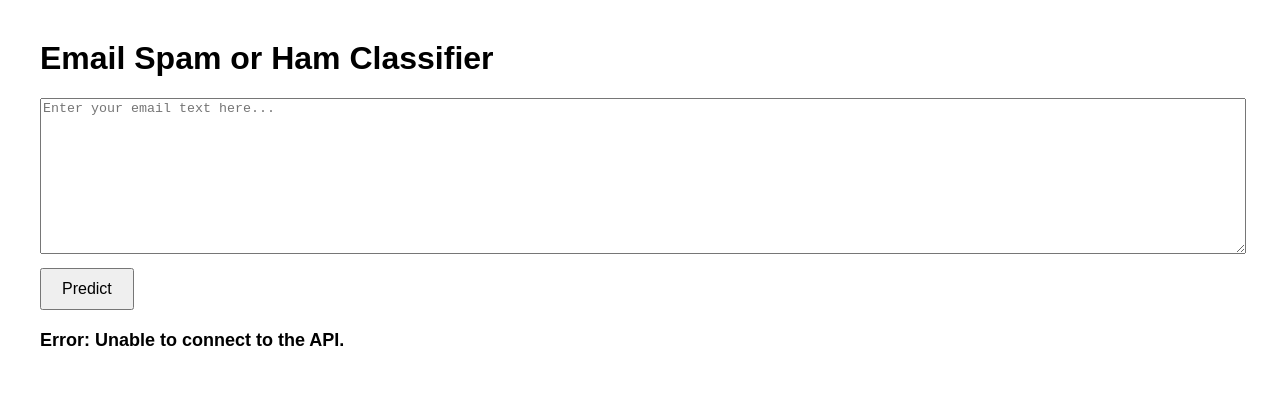
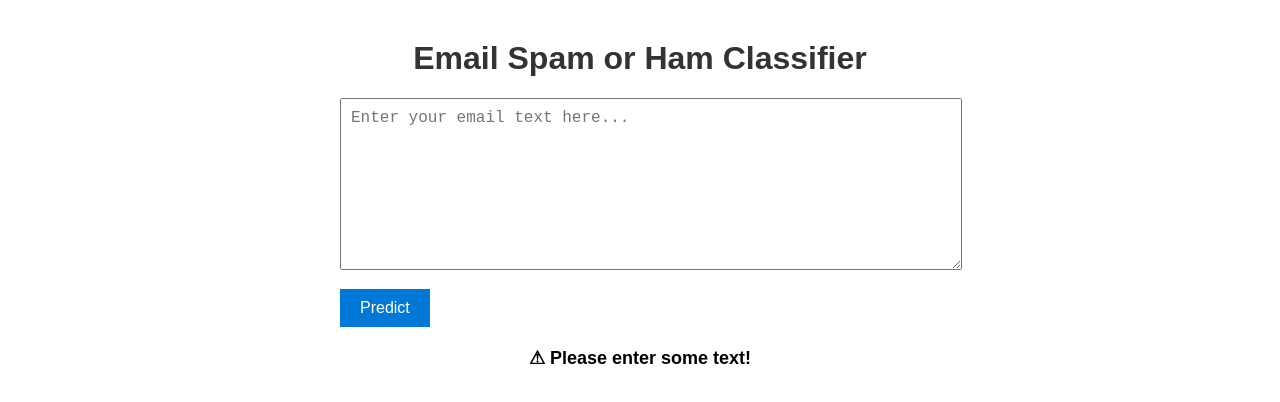
Before and after one commit to jahnavikantheti/email-spam-ham1, a plain HTML site: page frontend/index.html in a window 1280 px wide. Both pictures are taken after a click on the button "Predict". Drawn offline with Linux system fonts and the light colour scheme; no server answers.

Commit message:
files updated

```diff
--- a/frontend/index.html
+++ b/frontend/index.html
@@ -3,33 +3,54 @@
 
 <head>
     <meta charset="UTF-8">
+    <meta name="viewport" content="width=device-width, initial-scale=1.0">
     <title>Email Spam Classifier</title>
     <style>
         body {
             font-family: Arial, sans-serif;
             margin: 40px;
+            max-width: 600px;
+            margin-left: auto;
+            margin-right: auto;
+        }
+
+        h1 {
+            text-align: center;
+            color: #333;
         }
 
         textarea {
             width: 100%;
             height: 150px;
-            margin-bottom: 10px;
+            margin-bottom: 15px;
+            padding: 10px;
+            font-size: 16px;
         }
 
         button {
             padding: 10px 20px;
             font-size: 16px;
+            background-color: #0078D7;
+            color: white;
+            border: none;
+            cursor: pointer;
+        }
+
+        button:hover {
+            background-color: #005a9e;
         }
 
         #result {
             margin-top: 20px;
             font-size: 18px;
             font-weight: bold;
+            text-align: center;
         }
 
         #loading {
             display: none;
             color: blue;
+            text-align: center;
             margin-top: 10px;
         }
     </style>
@@ -44,37 +65,43 @@
 
     <script>
         async function predict() {
-            const emailText = document.getElementById('emailInput').value;
+            const emailText = document.getElementById('emailInput').value.trim();
             const resultDiv = document.getElementById('result');
             const loadingDiv = document.getElementById('loading');
 
             // Clear old result & show loading
             resultDiv.innerText = "";
+            if (!emailText) {
+                resultDiv.innerText = "⚠ Please enter some text!";
+                return;
+            }
             loadingDiv.style.display = "block";
 
             try {
-                const response = await fetch(
-                    'https://emailspamham-1-hea6f7d6hecpa4fv.canadacentral-01.azurewebsites.net/predict',
-                    {
-                        method: 'POST',
-                        headers: { 'Content-Type': 'application/json' },
-                        body: JSON.stringify({ text: emailText })
-                    }
-                );
+                // Auto-detect API base URL
+                const apiBase = window.location.origin.includes("azurewebsites.net")
+                    ? window.location.origin
+                    : "http://127.0.0.1:8000";
+
+                const response = await fetch(`${apiBase}/predict`, {
+                    method: 'POST',
+                    headers: { 'Content-Type': 'application/json' },
+                    body: JSON.stringify({ text: emailText })
+                });
 
                 loadingDiv.style.display = "none";
 
                 if (!response.ok) {
-                    resultDiv.innerText = `Error: ${response.status} ${response.statusText}`;
+                    resultDiv.innerText = `❌ Error: ${response.status} ${response.statusText}`;
                     return;
                 }
 
                 const result = await response.json();
-                resultDiv.innerText = `Prediction: ${result.prediction}`;
+                resultDiv.innerText = `✅ Prediction: ${result.prediction.toUpperCase()}`;
 
             } catch (error) {
                 loadingDiv.style.display = "none";
-                resultDiv.innerText = "Error: Unable to connect to the API.";
+                resultDiv.innerText = "❌ Error: Unable to connect to the API.";
                 console.error(error);
             }
         }
```
Also changed, not shown: 1 other file.
